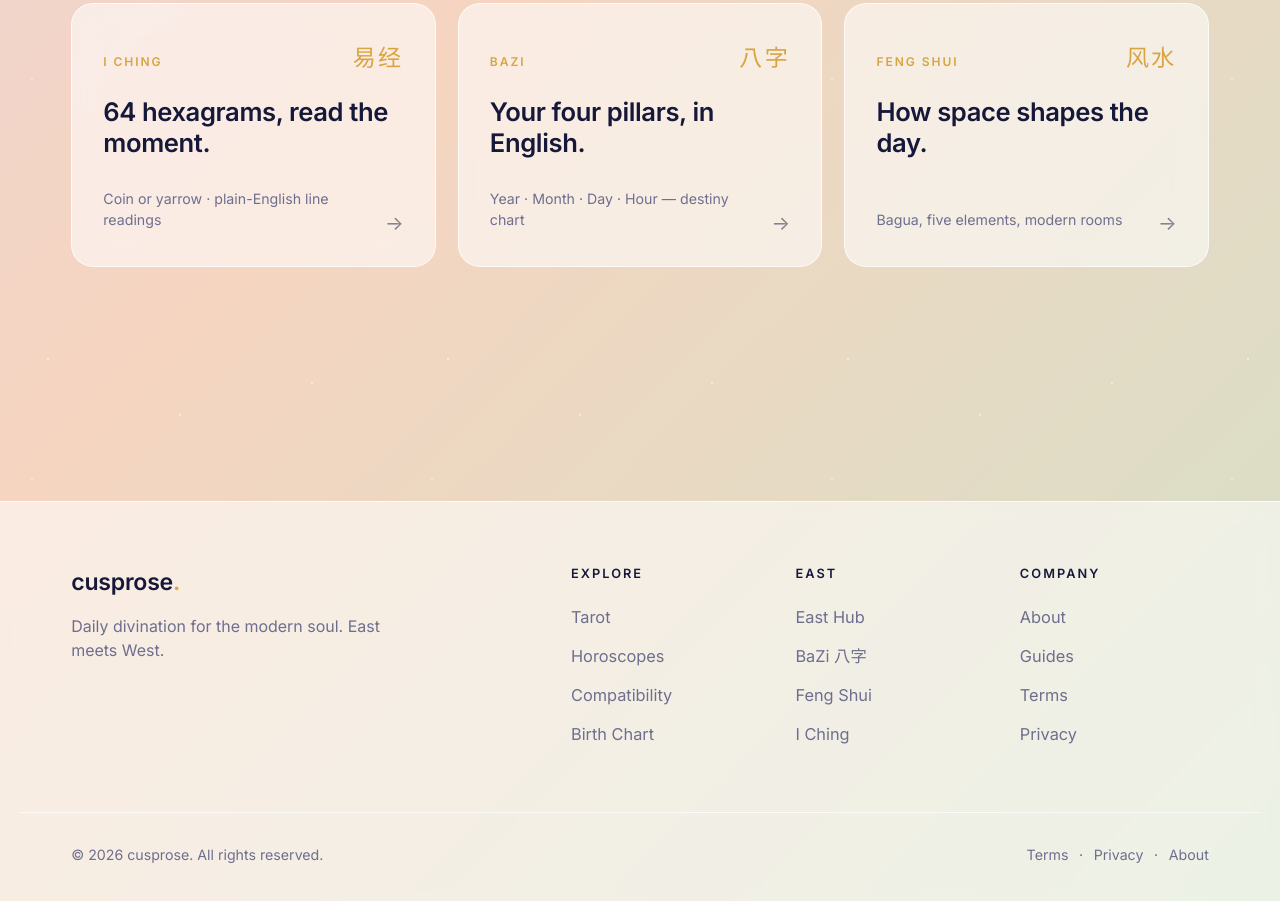
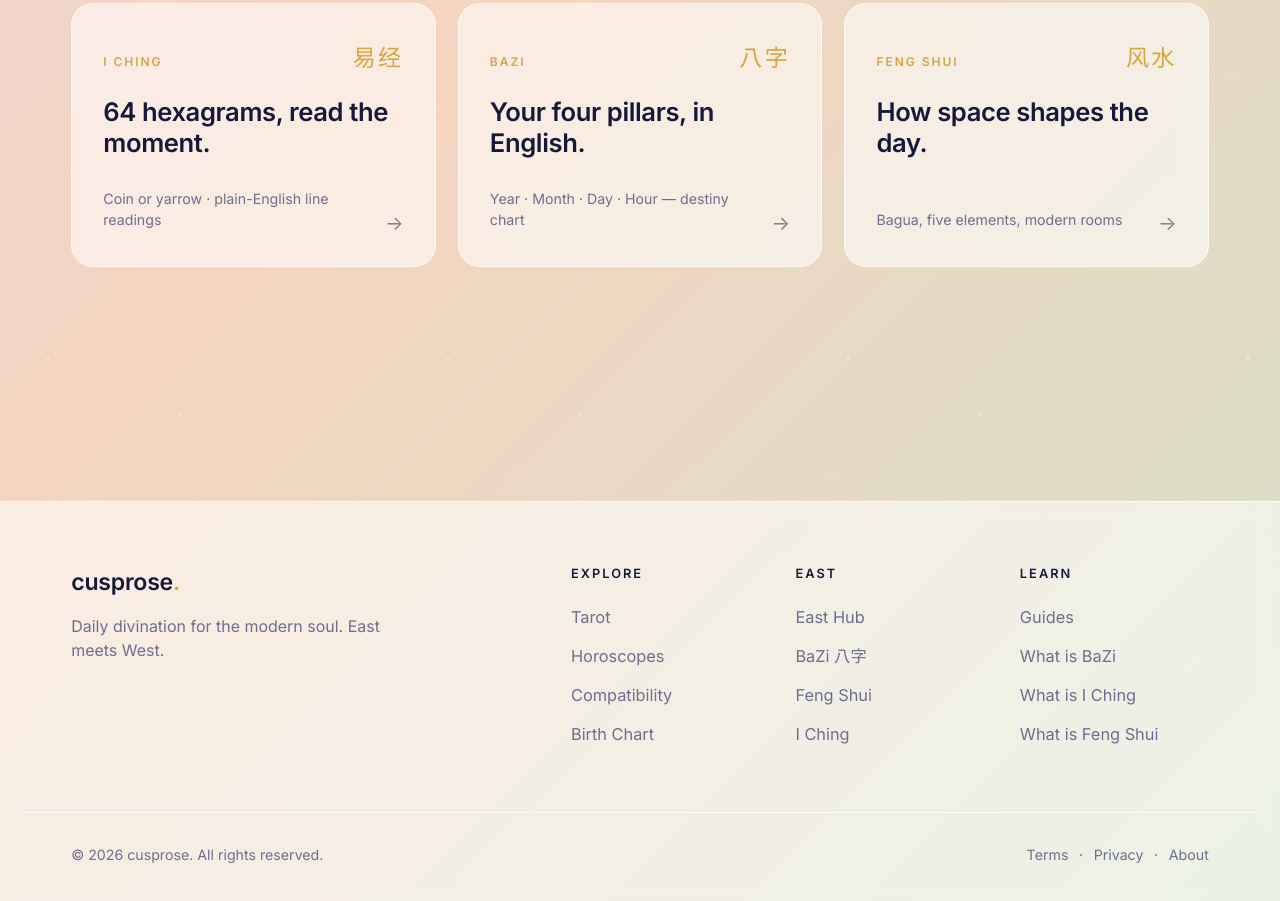
Before and after one commit to Panerai27/cusprose, an Astro site: page / in a window 1280 px wide. Shown: the part 1313-2214 px from the top of the page. Built offline with nearby package versions, Linux system fonts and the light colour scheme; Astro itself is replaced by a stand-in of ours.

Commit message:
fix(footer): deduplicate links — replace Company column with Learn

```diff
--- a/src/components/Footer.astro
+++ b/src/components/Footer.astro
@@ -21,12 +21,12 @@ const columns = [
     ],
   },
   {
-    heading: 'Company',
+    heading: 'Learn',
     links: [
-      { label: 'About', href: '/about/' },
       { label: 'Guides', href: '/guides/' },
-      { label: 'Terms', href: '/terms/' },
-      { label: 'Privacy', href: '/privacy/' },
+      { label: 'What is BaZi', href: '/guides/what-is-bazi/' },
+      { label: 'What is I Ching', href: '/guides/what-is-iching/' },
+      { label: 'What is Feng Shui', href: '/guides/what-is-feng-shui/' },
     ],
   },
 ];
```
